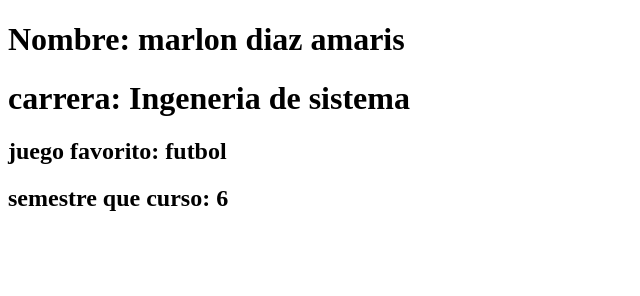
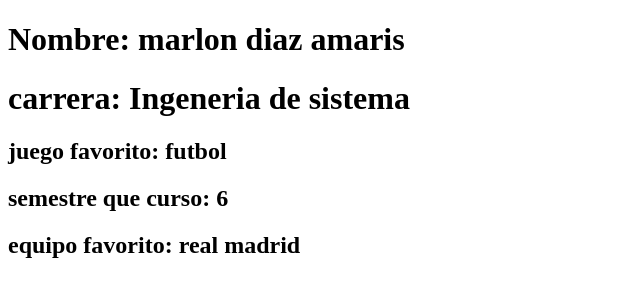
Before and after one commit to marlondiazamaris/pagina_web_miercoles, a plain HTML site: page index.html in a window 1280 px wide. Shown: the whole page, without its empty margins (0-640 px from the left). Drawn offline with Linux system fonts and the light colour scheme.

Commit message:
equipo favorito real madrid

```diff
--- a/index.html
+++ b/index.html
@@ -11,5 +11,6 @@
 
 <h2>juego favorito: futbol</h2>
 <h2>semestre que curso: 6</h2>
+<h2>equipo favorito: real madrid</h2>
 </body>
 </html>
```
